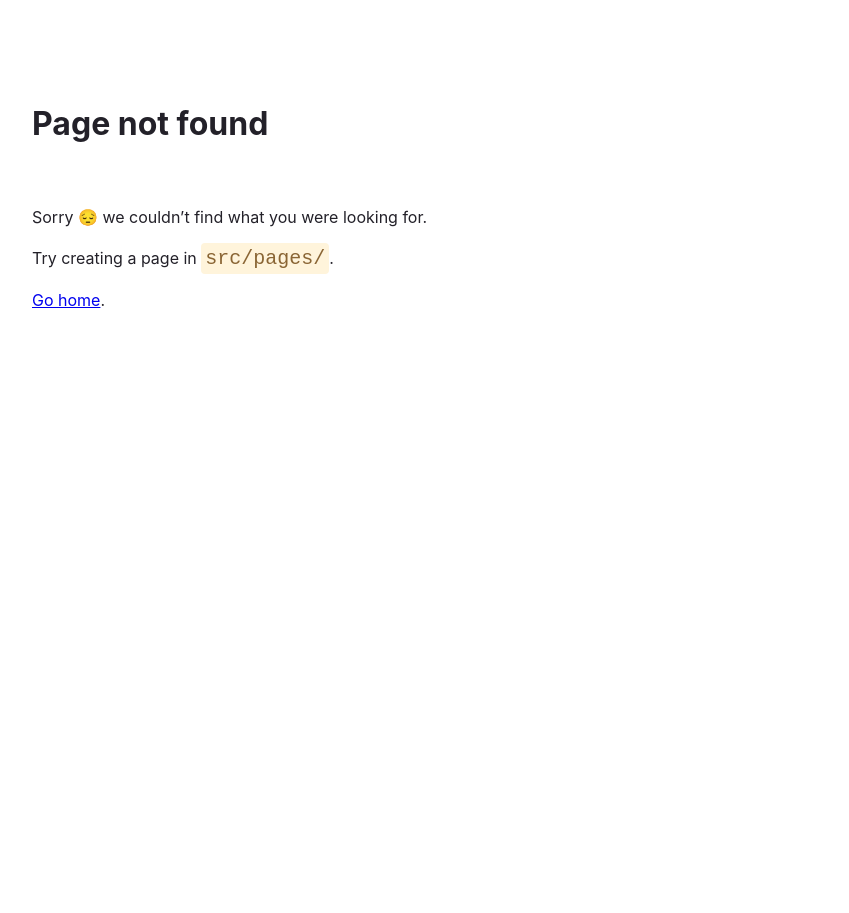
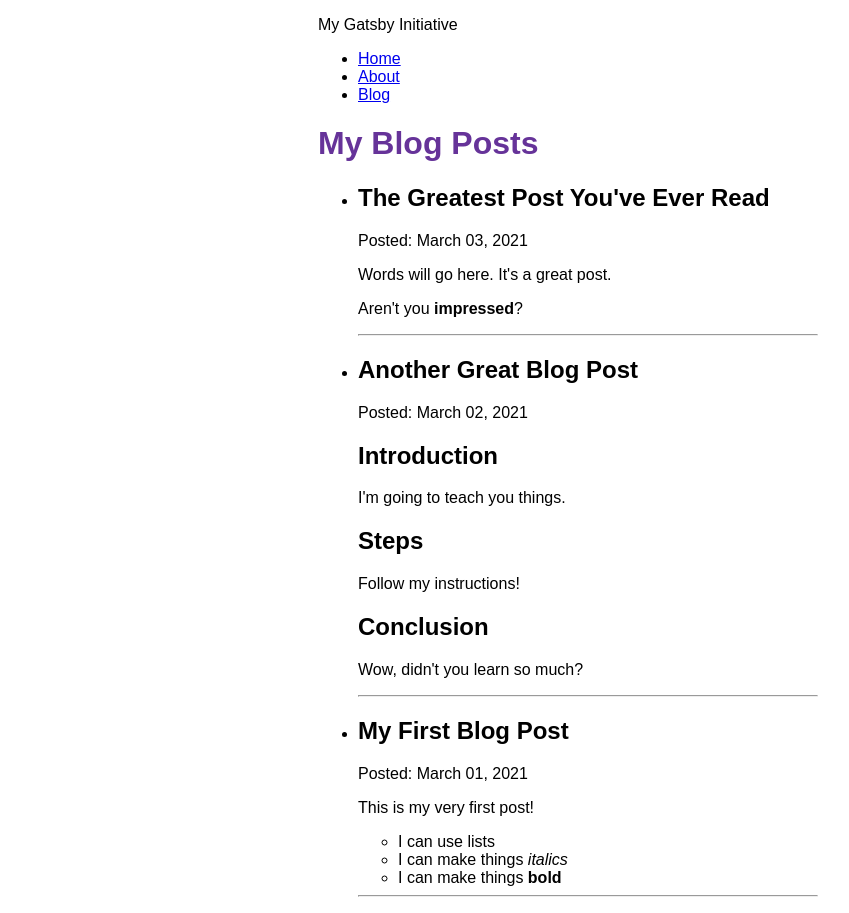
Before and after one commit to btargac/gatsby-initiative, a Gatsby site: page /blog in a window 1280 px wide. Before the commit this address had no page. Shown: the whole page, without its empty margins (72-921 px from the left). Before the commit the page ends 800 px from the top, so only its background shows below. Built offline with nearby package versions, Linux system fonts and the light colour scheme; Gatsby itself is replaced by a stand-in of ours.

Commit message:
add blog posts and show them on the blogs page

```diff
--- /dev/null
+++ b/blog/another-post.mdx
@@ -0,0 +1,16 @@
+---
+title: "Another Great Blog Post"
+date: "2021-03-02"
+---
+
+## Introduction
+
+I'm going to teach you things.
+
+## Steps
+
+Follow my instructions!
+
+## Conclusion
+
+Wow, didn't you learn so much?
--- /dev/null
+++ b/blog/best-post-yet.mdx
@@ -0,0 +1,8 @@
+---
+title: "The Greatest Post You've Ever Read"
+date: "2021-03-03"
+---
+
+Words will go here. It's a great post.
+
+Aren't you **impressed**?
--- /dev/null
+++ b/blog/my-first-post.mdx
@@ -0,0 +1,10 @@
+---
+title: "My First Blog Post"
+date: "2021-03-01"
+---
+
+This is my very first post!
+
+* I can use lists
+* I can make things _italics_
+* I can make things **bold**
--- a/gatsby-config.js
+++ b/gatsby-config.js
@@ -1,5 +1,6 @@
 module.exports = {
   siteMetadata: {
+  	description: "Playing with Gatsby just for fun",
     title: "My Gatsby Initiative",
   },
   plugins: [
@@ -7,5 +8,14 @@ module.exports = {
     `gatsby-plugin-image`,
     `gatsby-plugin-sharp`,
     `gatsby-transformer-sharp`,
+    {
+      resolve: `gatsby-source-filesystem`,
+      options: {
+        name: `blog`,
+        path: `${__dirname}/blog/`,
+      },
+    }
+    ,
+    "gatsby-plugin-mdx",
   ]
 };
--- a/package.json
+++ b/package.json
@@ -15,9 +15,12 @@
     "clean": "gatsby clean"
   },
   "dependencies": {
+    "@mdx-js/mdx": "^1.6.22",
+    "@mdx-js/react": "^1.6.22",
     "babel-plugin-styled-components": "^1.12.0",
     "gatsby": "^3.0.0",
     "gatsby-plugin-image": "^1.0.0",
+    "gatsby-plugin-mdx": "^2.0.0",
     "gatsby-plugin-sharp": "^3.0.0",
     "gatsby-plugin-styled-components": "^4.0.0",
     "gatsby-source-filesystem": "^3.0.0",
--- a/src/components/Layout.js
+++ b/src/components/Layout.js
@@ -1,18 +1,31 @@
 import React from 'react'
-import { Link } from 'gatsby'
+import { useStaticQuery, graphql, Link } from 'gatsby'
 
 import {
   container,
   heading,
   navLinks,
   navLinkItem,
-  navLinkText
+  navLinkText,
+  siteTitle
 } from './Layout.module.css'
 
 const Layout = ({ pageTitle, children }) => {
+  const data = useStaticQuery(graphql`
+    query {
+      site {
+        siteMetadata {
+          title
+          description
+        }
+      }
+    }
+  `)
+
   return (
     <main className={container}>
-      <title>{pageTitle}</title>
+      <title>{data.site.siteMetadata.title}</title>
+      <p className={siteTitle}>{data.site.siteMetadata.title}</p>
       <nav>
         <ul className={navLinks}>
           <li className={navLinkItem}>
@@ -25,6 +38,11 @@ const Layout = ({ pageTitle, children }) => {
               About
             </Link>
           </li>
+          <li className={navLinkItem}>
+            <Link to="/blog" className={navLinkText}>
+              Blog
+            </Link>
+          </li>
         </ul>
       </nav>
       <h1 className={heading}>{pageTitle}</h1>
--- a/src/components/Layout.module.css
+++ b/src/components/Layout.module.css
@@ -21,3 +21,9 @@
 .nav-link-text {
   color: black;
 }
+
+.site-title {
+  font-size: 3rem;
+  color: gray;
+  font-weight: 700;
+}
--- a/src/pages/about.js
+++ b/src/pages/about.js
@@ -5,7 +5,7 @@ import Layout from '../components/Layout'
 const AboutPage = () => {
   return (
     <Layout pageTitle="About Me">
-      <p>My name is Megan. I like teaching, video games, and dogs!</p>
+      <p>My name is Burak. I like snowboarding, video games, and dogs!</p>
     </Layout>
 
   )
--- /dev/null
+++ b/src/pages/blog.js
@@ -0,0 +1,42 @@
+import React from 'react'
+import { graphql, Link } from 'gatsby'
+import { MDXRenderer } from 'gatsby-plugin-mdx'
+
+import Layout from '../components/Layout'
+
+const BlogPage = ({data}) => {
+	return (
+		<Layout pageTitle="My Blog Posts">
+			<ul>
+	        	{ data.allMdx.nodes.map(node => {
+	          		return (
+	            		<li key={node.frontmatter.title}>
+			              <article>
+			                <h2>{node.frontmatter.title}</h2>
+			                <p>Posted: {node.frontmatter.date}</p>
+			                <MDXRenderer>{node.body}</MDXRenderer>
+			              </article>
+			              <hr />
+			            </li>
+	          		)
+	        	})}
+	      	</ul>
+		</Layout>
+		)
+}
+
+export default BlogPage
+
+export const query = graphql`
+  query BlogPosts {
+    allMdx(sort: { order: DESC, fields: frontmatter___date }) {
+      nodes {
+        frontmatter {
+          date(formatString: "MMMM DD, YYYY")
+          title
+        }
+        body
+      }
+    }
+  }
+`
--- a/src/pages/index.js
+++ b/src/pages/index.js
@@ -1,5 +1,6 @@
 import * as React from 'react'
 import { StaticImage } from 'gatsby-plugin-image'
+import { graphql } from 'gatsby'
 
 import Layout from '../components/Layout'
 
```
Also changed, not shown: 1 other file.
